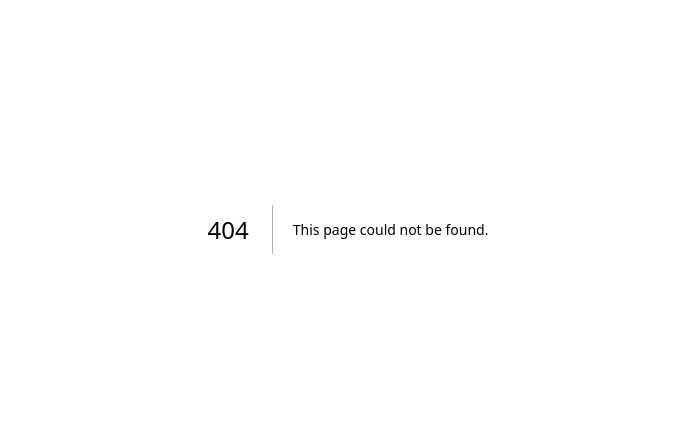
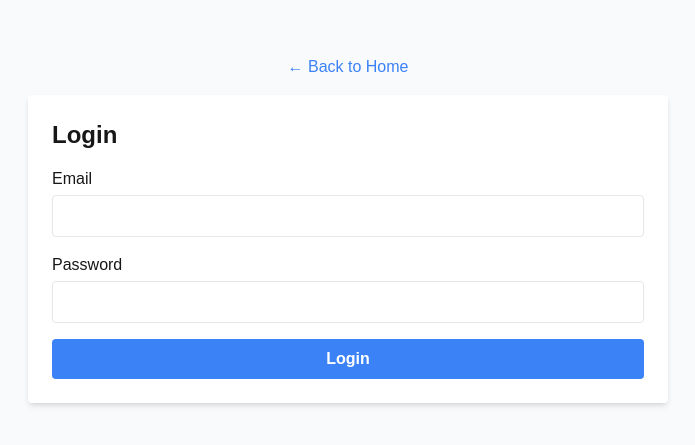
Before and after one commit to kennie-larkson/rafwarz-consultants, a Next.js app: page /login in a window 1280 px wide. Before the commit this address had no page. Shown: the part 171-616 px from the top of the page, without its empty margins (292-987 px from the left). Built offline with nearby package versions, Linux system fonts and the light colour scheme.

Commit message:
Added home link to forms

```diff
--- a/app/components/Navbar.tsx
+++ b/app/components/Navbar.tsx
@@ -25,13 +25,13 @@ export function Navbar() {
               Home
             </Link>
             <Link
-              href="admin/signup"
+              href="/signup"
               className="text-gray-800 dark:text-gray-200 hover:text-blue-500"
             >
               Sign Up
             </Link>
             <Link
-              href="admin/login"
+              href="/login"
               className="text-gray-800 dark:text-gray-200 hover:text-blue-500"
             >
               Sign In
@@ -103,13 +103,13 @@ export function Navbar() {
               Home
             </Link>
             <Link
-              href="admin/signup"
+              href="/signup"
               className="text-gray-800 dark:text-gray-200 hover:text-blue-500"
             >
               Sign Up
             </Link>
             <Link
-              href="admin/login"
+              href="/login"
               className="text-gray-800 dark:text-gray-200 hover:text-blue-500"
             >
               Sign In
--- a/app/admin/signup/page.tsx
+++ b/app/login/page.tsx
@@ -2,42 +2,40 @@
 
 import { useState } from "react";
 import { useRouter } from "next/navigation";
+import Link from "next/link";
 
-export default function SignupPage() {
+export default function LoginPage() {
   const router = useRouter();
   const [email, setEmail] = useState("");
   const [password, setPassword] = useState("");
-  const [token, setToken] = useState("");
   const [error, setError] = useState("");
 
-  const handleSignup = async (e: React.FormEvent) => {
+  const handleLogin = async (e: React.FormEvent) => {
     e.preventDefault();
     setError("");
 
-    try {
-      const response = await fetch("/api/admin-signup", {
-        method: "POST",
-        headers: {
-          "Content-Type": "application/json",
-        },
-        body: JSON.stringify({ email, password, token }),
-      });
-
-      if (!response.ok) throw new Error("Signup failed");
-
-      router.push("/login"); // Redirect to login after successful signup
-    } catch (err) {
-      setError("Failed to sign up. Please try again.");
+    // Replace with your actual login logic
+    if (email === "admin@example.com" && password === "password") {
+      document.cookie = "rafwarz-admin-auth-token=your_token_here; path=/"; // Set a cookie
+      router.push("/admin"); // Redirect to admin page
+    } else {
+      setError("Invalid credentials");
     }
   };
 
   return (
-    <div className="min-h-screen flex items-center justify-center bg-gray-50 dark:bg-gray-900">
+    <div className="min-h-screen flex flex-col items-center justify-center bg-gray-50 dark:bg-gray-900">
+      <Link
+        href="/"
+        className="text-blue-500 hover:underline mb-4 inline-block"
+      >
+        &larr; Back to Home
+      </Link>
       <form
-        onSubmit={handleSignup}
+        onSubmit={handleLogin}
         className="bg-white dark:bg-gray-800 p-6 rounded shadow-md w-3/4 md:w-1/2"
       >
-        <h2 className="text-2xl font-bold mb-4">Sign Up</h2>
+        <h2 className="text-2xl font-bold mb-4">Login</h2>
         {error && <div className="text-red-500 mb-4">{error}</div>}
         <div className="mb-4">
           <label className="block mb-1">Email</label>
@@ -59,16 +57,11 @@ export default function SignupPage() {
             className="w-full p-2 border rounded dark:bg-gray-700"
           />
         </div>
-        <input
-          type="hidden"
-          value={token}
-          onChange={(e) => setToken(e.target.value)}
-        />
         <button
           type="submit"
           className="w-full bg-blue-500 hover:bg-blue-600 text-white font-semibold py-2 rounded"
         >
-          Sign Up
+          Login
         </button>
       </form>
     </div>
--- a/app/admin/login/page.tsx
+++ b/app/signup/page.tsx
@@ -2,33 +2,49 @@
 
 import { useState } from "react";
 import { useRouter } from "next/navigation";
+import Link from "next/link";
 
-export default function LoginPage() {
+export default function SignupPage() {
   const router = useRouter();
   const [email, setEmail] = useState("");
   const [password, setPassword] = useState("");
+  const [token, setToken] = useState("");
   const [error, setError] = useState("");
 
-  const handleLogin = async (e: React.FormEvent) => {
+  const handleSignup = async (e: React.FormEvent) => {
     e.preventDefault();
     setError("");
 
-    // Replace with your actual login logic
-    if (email === "admin@example.com" && password === "password") {
-      document.cookie = "rafwarz-admin-auth-token=your_token_here; path=/"; // Set a cookie
-      router.push("/admin"); // Redirect to admin page
-    } else {
-      setError("Invalid credentials");
+    try {
+      const response = await fetch("/api/admin-signup", {
+        method: "POST",
+        headers: {
+          "Content-Type": "application/json",
+        },
+        body: JSON.stringify({ email, password, token }),
+      });
+
+      if (!response.ok) throw new Error("Signup failed");
+
+      router.push("/login"); // Redirect to login after successful signup
+    } catch (err) {
+      setError("Failed to sign up. Please try again.");
     }
   };
 
   return (
-    <div className="min-h-screen flex items-center justify-center bg-gray-50 dark:bg-gray-900">
+    <div className="min-h-screen flex flex-col items-center justify-center bg-gray-50 dark:bg-gray-900">
+      <Link
+        href="/"
+        className="text-blue-500 hover:underline mb-4 inline-block"
+      >
+        &larr; Back to Home
+      </Link>
       <form
-        onSubmit={handleLogin}
+        onSubmit={handleSignup}
         className="bg-white dark:bg-gray-800 p-6 rounded shadow-md w-3/4 md:w-1/2"
       >
-        <h2 className="text-2xl font-bold mb-4">Login</h2>
+        <h2 className="text-2xl font-bold mb-4">Sign Up</h2>
         {error && <div className="text-red-500 mb-4">{error}</div>}
         <div className="mb-4">
           <label className="block mb-1">Email</label>
@@ -50,11 +66,16 @@ export default function LoginPage() {
             className="w-full p-2 border rounded dark:bg-gray-700"
           />
         </div>
+        <input
+          type="hidden"
+          value={token}
+          onChange={(e) => setToken(e.target.value)}
+        />
         <button
           type="submit"
           className="w-full bg-blue-500 hover:bg-blue-600 text-white font-semibold py-2 rounded"
         >
-          Login
+          Sign Up
         </button>
       </form>
     </div>
```
